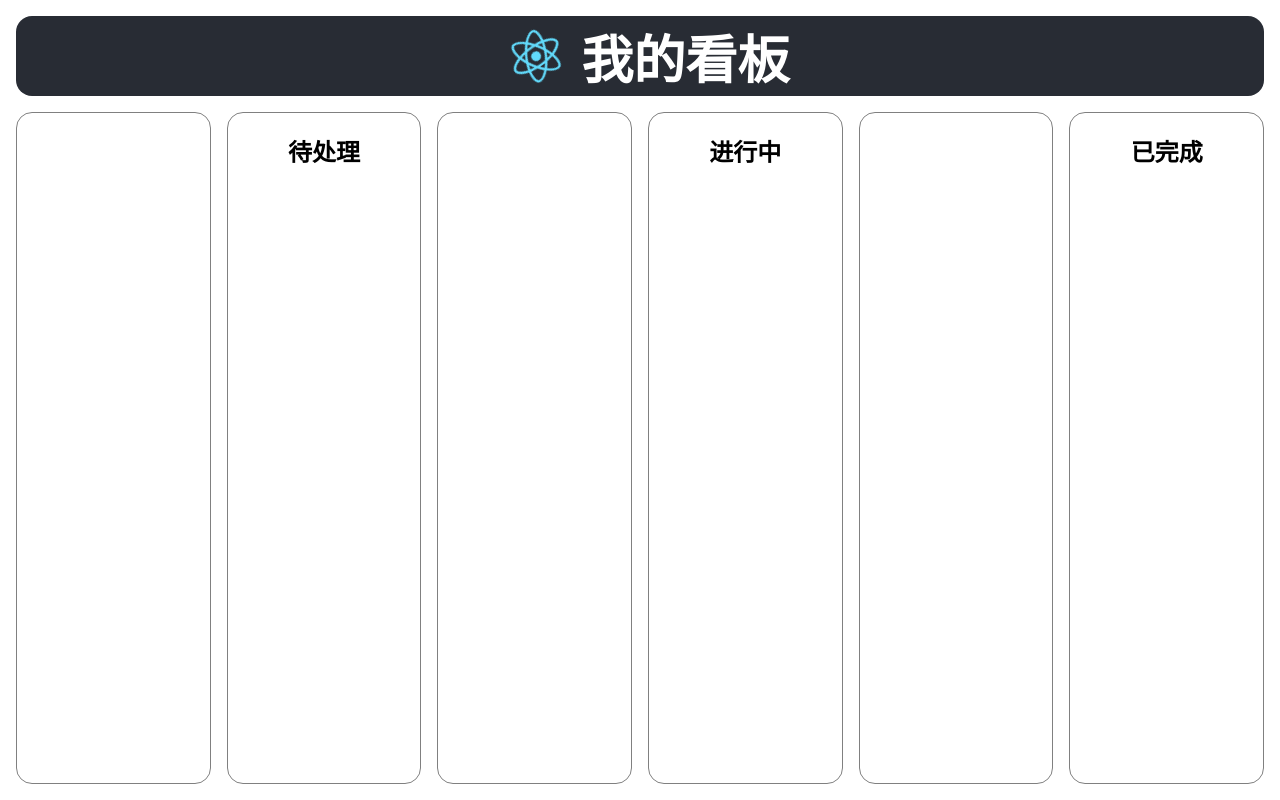
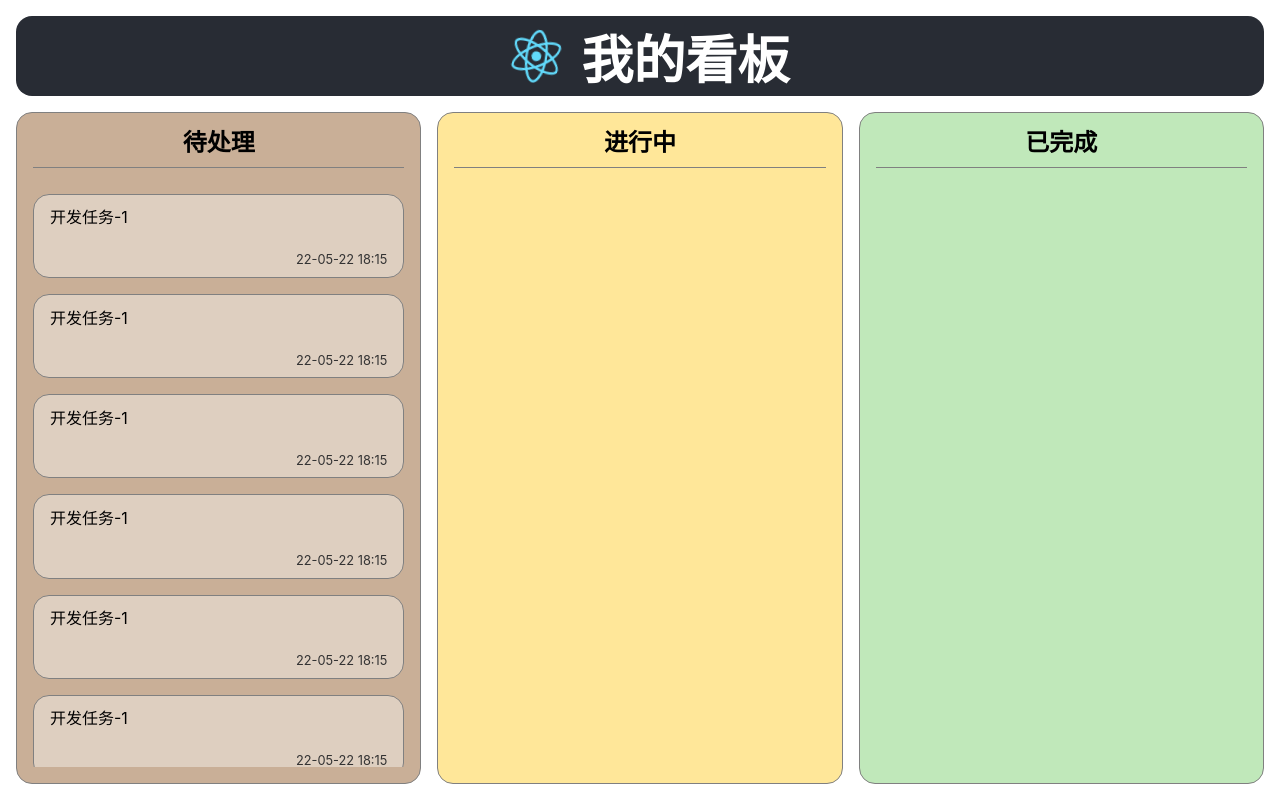
Before and after one commit to brynelee/reactStudy, a React (Create React App) app in the folder oh-my-kanban/: page / in a window 1280 px wide. Built offline with nearby package versions, Linux system fonts and the light colour scheme.

Commit message:
added some demo updates

```diff
--- a/oh-my-kanban/src/App.css
+++ b/oh-my-kanban/src/App.css
@@ -57,3 +57,57 @@
   border: 1px solid gray;
   border-radius: 1rem;
 }
+
+.kanban-column > h2 {
+  margin: 0.6rem 1rem;
+  padding-bottom: 0.6rem;
+  border-bottom: 1px solid gray;
+}
+
+.column-todo {
+  background-color: #C9AF97;
+}
+
+.column-ongoing {
+  background-color: #FFE799;
+}
+
+.column-done {
+  background-color: #C0E8BA;
+}
+
+.kanban-column {
+  flex: 1 1;
+  display: flex;
+  flex-direction: column;
+  border: 1px solid gray;
+  border-radius: 1rem;
+}
+
+.kanban-column > ul {
+  flex: 1;
+  flex-basis: 0;
+  margin: 1rem;
+  padding: 0;
+  overflow: auto;
+}
+
+.kanban-card {
+  margin-bottom: 1rem;
+  padding: 0.6rem 1rem;
+  border: 1px solid gray;
+  border-radius: 1rem;
+  list-style: none;
+  background-color: rgba(255,255,255,0.4);
+  text-align: left;
+}
+
+.card-title {
+  min-height: 3rem;
+}
+
+.card-status {
+  text-align: right;
+  font-size: 0.8rem;
+  color: #333;
+}
--- a/oh-my-kanban/src/App.js
+++ b/oh-my-kanban/src/App.js
@@ -9,15 +9,23 @@ function App() {
         <img src={logo} className="App-logo" alt="logo" />
       </header>
       <main className="kanban-board">
-        <section className="kanban-column"></section>
         <section className='kanban-column column-todo'>
           <h2>待处理</h2>
+          <ul>
+            {
+              new Array(10).fill('').map(item => (
+                  <li className='kanban-card'>
+                    <div className='card-title'>开发任务-1</div>
+                    <div className='card-status'>22-05-22 18:15</div>
+                  </li>
+                )
+              )
+            }
+          </ul>
         </section>
-        <section className="kanban-column"></section>
         <section className='kanban-column column-ongoing'>
           <h2>进行中</h2>
         </section>
-        <section className="kanban-column"></section>
         <section className='kanban-column column-done'>
           <h2>已完成</h2>
         </section>
```
